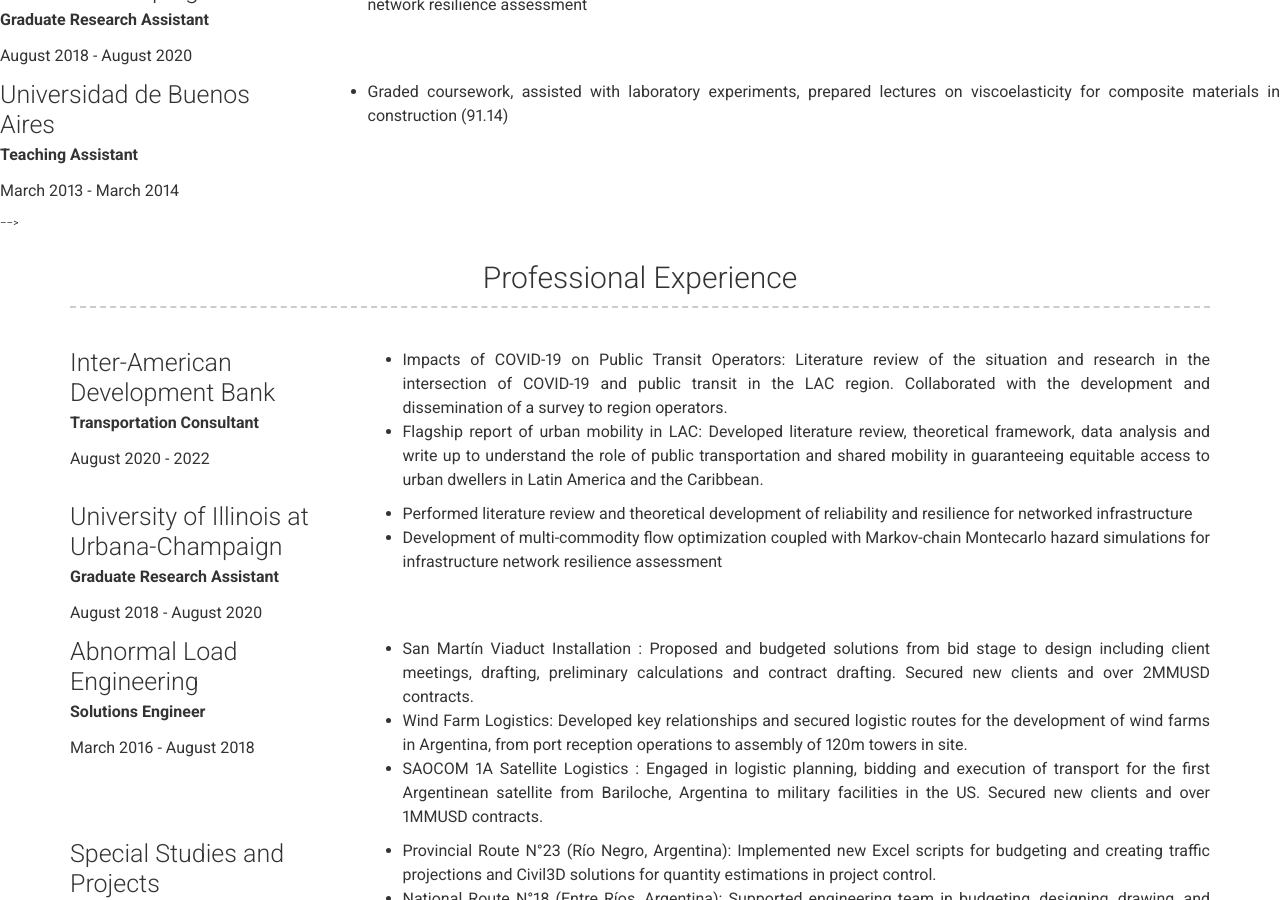
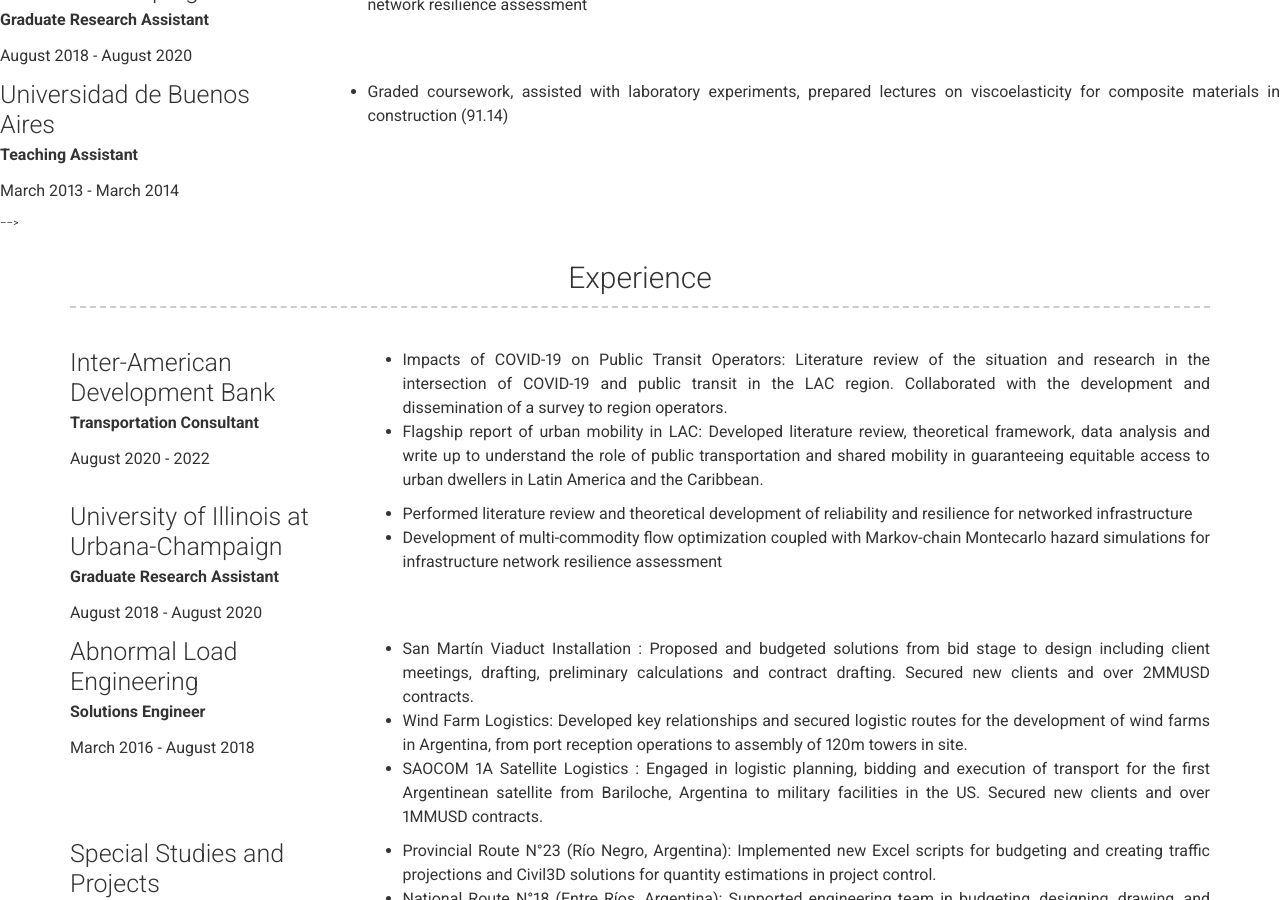
Before and after one commit to JPchomp/JPchomp.github.io, a Jekyll site: the page built from index.md, in a window 1280 px wide and 900 px high, scrolled down 1234 px. Built offline with Jekyll 4.4.1, drawn with Linux system fonts in a browser that asks for light colours.

Commit message:
Update profexperience.html

```diff
--- a/_includes/profexperience.html
+++ b/_includes/profexperience.html
@@ -1,5 +1,5 @@
 <div class="container profexperience-container">
-  <h3>{{ site.profexperience_title | default: "Professional Experience" }}</h3>
+  <h3>{{ site.profexperience_title | default: "Experience" }}</h3>
   {% for profexperience in site.data.profexperience %}
     <div class="row clearfix profexperience">
       <div class="col-xs-12 col-sm-4 col-md-3 col-print-12 left-column">
```
